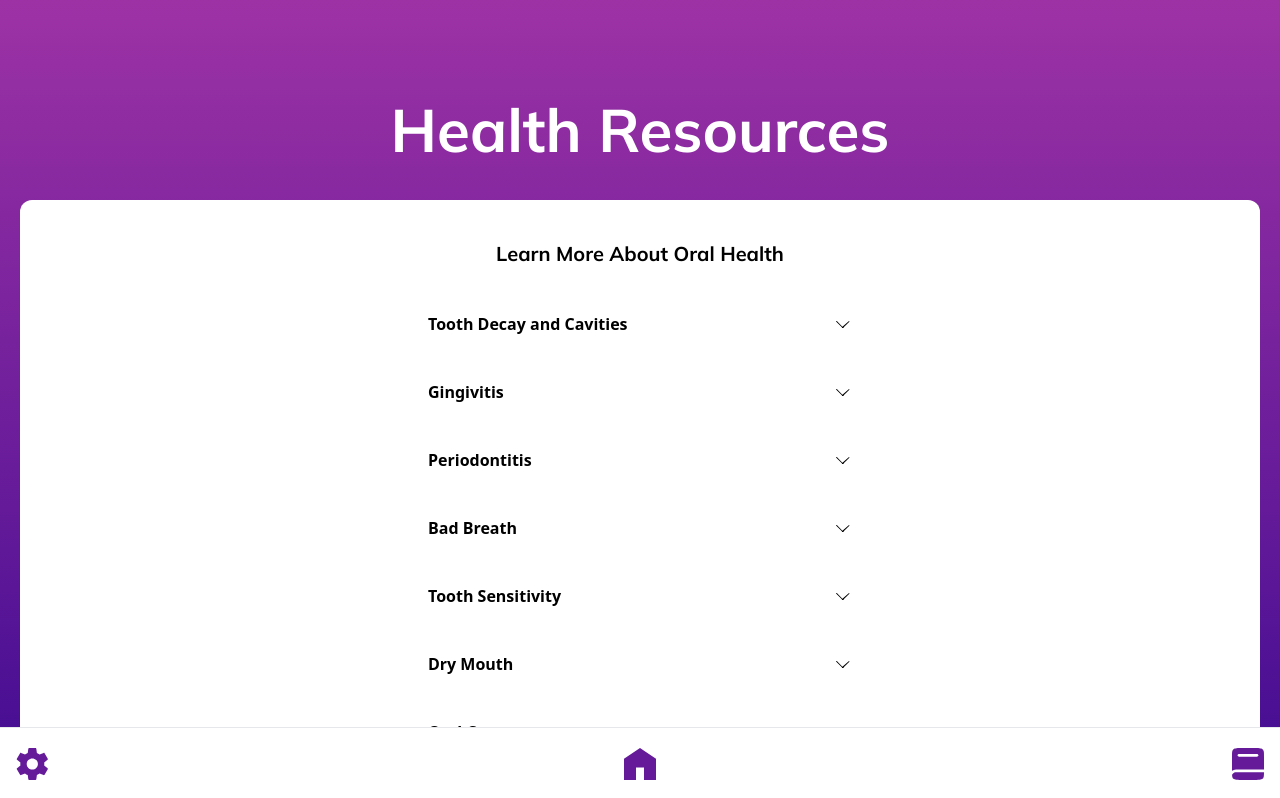
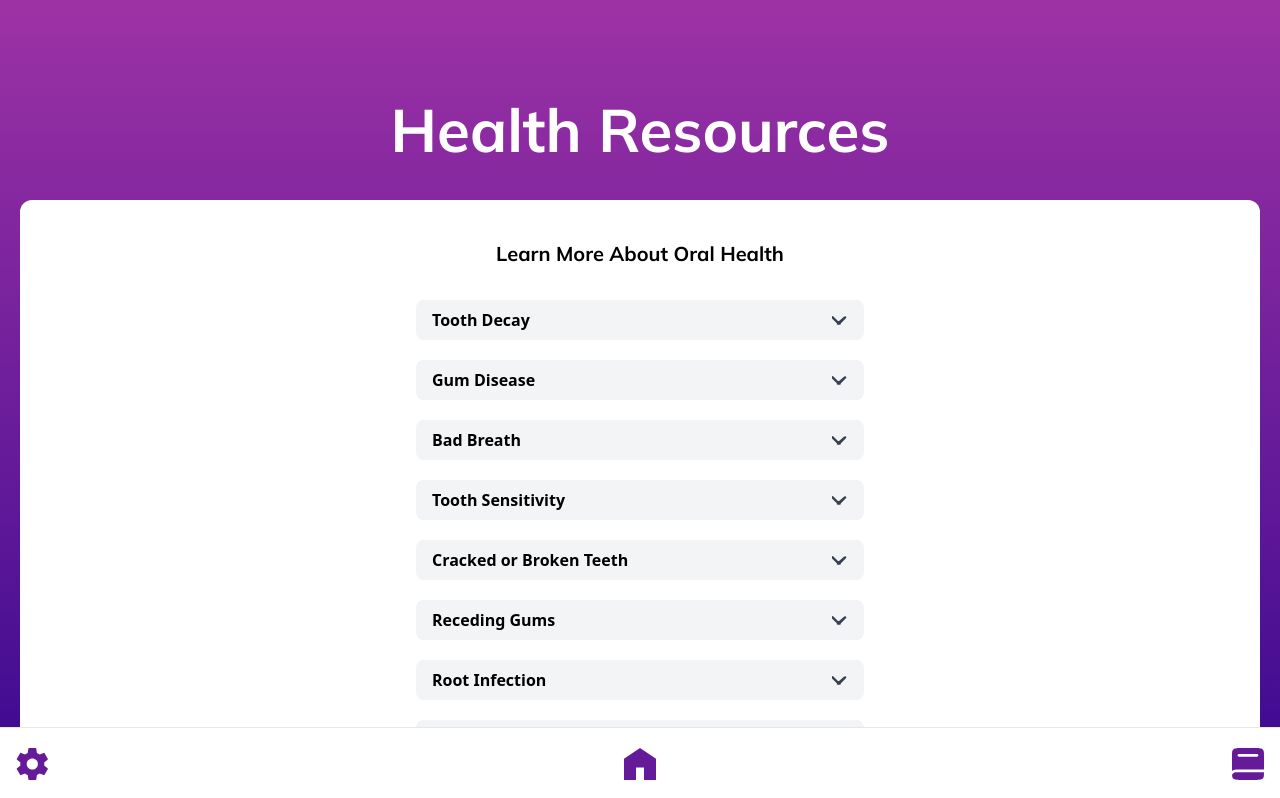
Before and after one commit to WhiteStoneDental/whitestone_IDSP, a Next.js app: page /resources in a window 1280 px wide. Shown: the top 798 px of the page. Built offline with nearby package versions, Linux system fonts and the light colour scheme.

Commit message:
remove text box and updated content for each common oral health

```diff
--- a/src/components/Accordion.tsx
+++ b/src/components/Accordion.tsx
@@ -1,6 +1,6 @@
 "use client";
+import React, { useState } from "react";
 import Link from "next/link";
-import React, { useState } from "react";
 
 interface AccordionItemProps {
   title: string;
@@ -18,35 +18,28 @@ export const AccordionItem: React.FC<AccordionItemProps> = ({
   const toggleAccordion = () => {
     setIsOpen((prev) => !prev);
   };
-// const AccordionItem: React.FC<AccordionItemProps> = ({ title, content, link }) => {
-//   const [isOpen, setIsOpen] = useState(false);
-
-
-//   const toggleAccordion = () => setIsOpen(!isOpen);
- //
 
   return (
     <div className="mb-5 font-sans">
       <div
-        className="flex items-center justify-between p-3 bg-white-300 cursor-pointer rounded"
+        className="flex items-center justify-between px-4 py-2 text-left text-gray-700 bg-gray-100 rounded-lg hover:bg-gray-200 focus:outline-none focus:ring-2 focus:ring-blue-500 cursor-pointer"
         onClick={toggleAccordion}
       >
-        <span className="font-bold text-l text-black dark:text-white">
+        <span className="font-semibold text-l text-black dark:text-white">
           {title}
         </span>
         <svg
-          className={`w-4 h-4 transform transition-transform ${isOpen ? 'rotate-180' : ''}`}
-          fill="currentColor"
+          className={`w-4 h-4 transition-transform ${isOpen ? 'rotate-180' : ''}`}
+          fill="none"
+          stroke="currentColor"
           viewBox="0 0 20 20"
         >
           <path
-            fillRule="evenodd"
-            d="M10 15a.5.5 0 0 1-.354-.854l7-7a.5.5 0 0 0-.708-.708L8 13.293 1.062 6.354a.5.5 0 0 0-.708.708l7 7a.5.5 0 0 1-.354.854z"
+            strokeLinecap="round" strokeLinejoin="round" strokeWidth={2} d="M10 15a.5.5 0 0 1-.354-.854l7-7a.5.5 0 0 0-.708-.708L8 13.293 1.062 6.354a.5.5 0 0 0-.708.708l7 7a.5.5 0 0 1-.354.854z"
           />
         </svg>
       </div>
-      {isOpen && (
-        <div className="p-4 bg-white border rounded-b-lg dark:bg-[var(--mainphrase-bg)]">
+      <div className={`${isOpen ? 'block' : 'hidden'} px-4 pt-4 pb-2 text-gray-800 bg-white rounded-b-lg`}>
         <p className="text-black dark:text-white">{content}</p>
         {link && (
           <div className="text-right underline text-purple-700 hover:text-purple-900">
@@ -56,179 +49,85 @@ export const AccordionItem: React.FC<AccordionItemProps> = ({
           </div>
         )}
       </div>
-      )}
     </div>
   );
 };
 
+const Accordion: React.FC = () => {
+  const issues = [
+    {
+      title: "Tooth Decay",
+      symptoms: "Tooth decay occurs when bacteria form a film, called plaque, on the surface of teeth. The bacteria produce acids from the sugars in food. The acids eat away at and permanently damage the enamel, or outer layer, of the tooth. The acids then start working on the softer dentin layer beneath the enamel. This breakdown of the tooth can lead to cavities or holes in your teeth. It can also cause toothaches, including pain when you eat and drink hot, cold, or sweet things.",
+      treatment: "removing the decayed portion and restoring the tooth with fillings, crowns, or other dental procedures.",
+      details: "Tooth decay is also known as dental caries or dental cavities. It is the most common dental problem that dentists see in patients. Practically everyone, at some point in their life, has experienced tooth decay."
+    },
 
-const Accordion: React.FC = () => {
-  const items = [
     {
-      title: 'Tooth Decay and Cavities',
-      content: (
-        <ul className="list-disc list-inside space-y-2">
-          Main Symptoms:
-          <p></p>
-          <li>Toothache</li>
-          <li>Sensitivity</li>
-          <li>Visible holes</li>
-          <li>Staining</li>
-          <p></p>
-          Causes include:
-          <p></p>
-          <li>Poor oral hygiene</li>
-          <li>Sugary diet</li>
-          <li>Lack of fluoride</li>
-        </ul>
-      ),
+      title: "Gum Disease",
+      symptoms: "Gums that are red, swollen, and bleed easily. You may also experience bad breath and sensitive teeth that hurt when you chew.",
+      treatment: "Gingivitis can be treated by a thorough cleaning from your dental health professional. To prevent it from coming back, you will have to practice twice-daily brushing and flossing. Left untreated, gingivitis can become a more severe form of gum disease called periodontitis. This is when pockets in the gum become infected. This can lead to damage of the bone and tissue that hold the teeth, as these, too, become infected. ",
+      details: "Tooth erosion is the gradual loss of tooth enamel, often caused by acid. Symptoms include tooth sensitivity, discoloration, and rounded edges. Common causes include acidic foods, beverages, or conditions like acid reflux. It can also lead to shrinking and receding gums, loose permanent teeth, a change in bite, an unpleasant taste in the mouth, and persistent bad breath."
     },
     {
-      title: 'Gingivitis',
-      content: (
-        <ul className="list-disc list-inside space-y-2">
-          <li>Early stage of gum disease.</li>
-          <li>Characterized by red, swollen gums that bleed easily.</li>
-          <li>Often caused by plaque buildup.</li>
-        </ul>
-      ),
+      title: "Bad Breath",
+      symptoms: "Bad breath can be persistent and distressing, caused by various factors.",
+      treatment: "Treatment involves a complete assessment by a dentist and a course of action tailored to the individual case.",
+      details: "Bad breath, or halitosis, can be caused by poor oral hygiene, dry mouth, medication, infection, acid reflux, cancer, and certain foods like garlic and onion. Proper diagnosis is essential to determine the underlying cause and to provide effective treatment."
     },
     {
-      title: 'Periodontitis',
-      content: (
-        <ul className="list-disc list-inside space-y-2">
-          <li>Advanced stage of gum disease.</li>
-          <li>Characterized by receding gums and bone loss.</li>
-          <li>Can lead to tooth loss.</li>
-        </ul>
-      ),
+      title: "Tooth Sensitivity",
+      symptoms: "Intense pain when consuming hot or cold foods and drinks, due to exposure of the dentin and its tubes leading to the nerve.",
+      treatment: "Use of special toothpaste and mouthwashes for sensitive teeth, fluoride treatments, crowns, gum grafts, or root canals, depending on severity.",
+      details: "Tooth sensitivity, or dentin hypersensitivity, can be caused by enamel wear exposing dentin, tooth decay, gum disease, root infection, cracked or broken teeth, worn-down crowns or fillings, enamel erosion, or naturally thin enamel. The treatment chosen depends on the underlying cause and severity of the condition."
     },
     {
-      title: 'Bad Breath',
-      content: (
-        <ul className="list-disc list-inside space-y-2">
-          Also known as halitosis.
-          <p></p>
-          <p></p>
-          Can be caused by:
-          <p></p>
-          <li>Food particles</li>
-          <li>Tobacco products</li>
-          <li>Poor dental hygiene</li>
-          <li>Dry mouth</li>
-          <li>Infections in the mouth.</li>
-        </ul>
-      ),
+      title: "Cracked or Broken Teeth",
+      symptoms: "Pain that varies depending on the extent of the damage. The severity of the crack or break can influence the level of discomfort.",
+      treatment: "Treatment options include veneers, crowns, or tooth-colored fillings, depending on the extent of the damage.",
+      details: "Cracked or broken teeth can be caused by injury, chewing hard foods, mouth piercings, or teeth grinding during sleep. It's important to have any crack or break examined and treated by a dentist as soon as possible to prevent further damage and manage pain."
     },
     {
-      title: 'Tooth Sensitivity',
-      content: (
-        <ul className="list-disc list-inside space-y-2">
-          Main Symptoms:
-          <p></p>
-          <li>Pain</li>
-          <p></p>
-          Discomfort when:
-          <p></p>
-          <li>Consuming hot, cold, sweet, acidic foods and drinks</li>
-          <p></p>
-          Can be caused by:
-          <p></p>
-          <li>Tooth decay</li>
-          <li>Worn enamel</li>
-          <li>Gum disease</li>
-          <li>Exposed tooth roots</li>
-        </ul>
-      ),
+      title: "Receding Gums",
+      symptoms: "Exposure of the delicate root of the tooth, making it susceptible to damage, potentially leading to tooth loss.",
+      treatment: "Dental care includes thorough cleaning by a professional, instruction in proper brushing techniques, and in severe cases, a gum graft or surgery.",
+      details: "Receding gums can be caused by poor oral hygiene, brushing too hard, high blood pressure, hormonal fluctuations in women, smoking, or genetics. It's a condition that exposes tooth roots and can lead to serious dental issues, emphasizing the need for proper dental care and treatment."
     },
     {
-      title: 'Dry Mouth',
-      content: (
-        <ul className="list-disc list-inside space-y-2">
-          Discomfort or pain in teeth when:
-          <p></p>
-          <li>Encountering certain substances and temperatures</li>
-          <p></p>
-          Causes includes:
-          <p></p>
-          <li>Worn tooth enamel</li>
-          <li>Exposed tooth roots</li>
-          <li>Cavities</li>
-          <li>Cracked teeth</li>
-          <li>Worn fillings</li>
-          <li>An exposed tooth root</li>
-        </ul>
-      ),
+      title: "Root Infection",
+      symptoms: "Chronic, persistent throbbing toothache, pain while chewing and biting, sensitivity to hot and cold foods and drinks, and potential facial swelling around the infection.",
+      treatment: "Treatment typically involves a root canal procedure, which is safe and generally causes minimal pain due to the use of anesthetics.",
+      details: "Root infections occur due to cavities, cracks, or fractures in the tooth, leading to bacterial infection of the tooth's root. This can cause damage to tissues and nerves, and possibly lead to abscesses. Despite common fears, modern root canal treatments are safe and relatively pain-free."
     },
     {
-      title: 'Oral Cancer',
-      content: (
-        <ul className="list-disc list-inside space-y-2">
-          Includes:
-          <p></p>
-          <li>Cancer of the mouth</li>
-          <li>Tongue</li>
-          <li>Cheek</li>
-          <li>Throat</li>
-          <li>Lips</li>
-          <p></p>
-          Risk factors:
-          <p></p>
-          <li>Tobacco use</li>
-          <li>Heavy alcohol use</li>
-          <li>HPV infection</li>
-          <li>Poor diet</li>
-          <li>Sun exposure to lips</li>
-          <p></p>
-          Symptoms:
-          <li>Sores, lumps, or rough areas in the mouth</li>
-        </ul>
-      ),
+      title: "Enamel Erosion",
+      symptoms: "Discoloration and rounded appearance of teeth, increased sensitivity, and susceptibility to cracks, chips, and cupping.",
+      treatment: "Preventive measures include reducing sugary and acidic food intake, using softer toothbrushes, and dental veneers for aesthetic improvement.",
+      details: "Enamel erosion occurs gradually, often due to the consumption of sugary and acidic foods like soda and sweets. Excessive or aggressive tooth brushing can also contribute to this condition. While lost enamel cannot be restored, preventive steps can be taken to halt further erosion and improve the appearance of affected teeth."
     },
     {
-      title: 'Wisdom Teeth Issues',
-      content: (
-        <ul className="list-disc list-inside space-y-2">
-          Problems occur when these teeth are:
-          <p></p>
-          <li>Misaligned</li>
-          <li>Impacted</li>
-          <li>Partially erupted</li>
-          <p></p>
-          Can cause pain, infection, crowding or damage to other teeth.
-        </ul>
-      ),
+      title: "Dry Mouth",
+      symptoms: "A persistent feeling of dryness in the mouth and throat, which can occur in individuals of any age.",
+      treatment: "Relief can be found by regularly sipping water, avoiding drying substances like alcohol, tobacco, caffeine, and sweets.",
+      details: "Dry mouth is not necessarily a natural part of aging but is more common in the elderly. It can be caused by factors such as cancer treatments, salivary gland disease, nerve damage, diabetes, HIV/AIDS, and certain medications. Managing the condition involves staying hydrated and avoiding substances that exacerbate dryness."
     },
     {
-      title: 'Bruxism',
+      title: "Teeth Grinding",
+      symptoms: "Damaged teeth, jaw pain, headaches, and earaches. Grinding often occurs during sleep but can also happen while awake.",
+      treatment: "Use of a custom-made mouthguard at night to minimize grinding and protect teeth. Treatment may also involve correcting bite issues.",
+      details: "Teeth grinding can be caused by dental conditions like a new filling or crown that is higher than other teeth, an abnormal bite, sleep disorders, stress, or anxiety. Treating these underlying issues can help ease or stop grinding."
+    }
+  ];
+
+  const items = issues.map(issue => ({
+    title: issue.title,
     content: (
-        <ul className="list-disc list-inside space-y-2">
-          Often caused by stress, anxiety, or misaligned teeth.
-          <p></p>
-          <p></p>
-          Symptoms includes:
-          <p></p>
-          <li>Worn-down teeth</li>
-          <li>Jaw pain</li>
-          <li>Headaches</li>
-          <li>Earaches</li>
-          <li>Damaged teeth</li>
-        </ul>
+      <div>
+        <p><strong>Symptoms:</strong> {issue.symptoms}</p>
+        <p><strong>Treatment:</strong> {issue.treatment}</p>
+        <p><strong>Details:</strong> {issue.details}</p>
+      </div>
     ),
-    },
-    {
-      title: 'Orthodontic Problems',
-      content: (
-        <ul className="list-disc list-inside space-y-2">
-          <li>Misaligned teeth and jaws, overbites, underbites, spacing issues.</li>
-          Can lead to:
-          <li>Difficulty chewing</li>
-          <li>Speech problems</li>
-          <li>Oral hygiene challenges</li>
-        </ul>
-      ),
-    },
-  ];
+  }));
 
   return (
     <div className="w-full max-w-md mx-auto">
```
Lines whose indentation alone changed are shown as unchanged.
